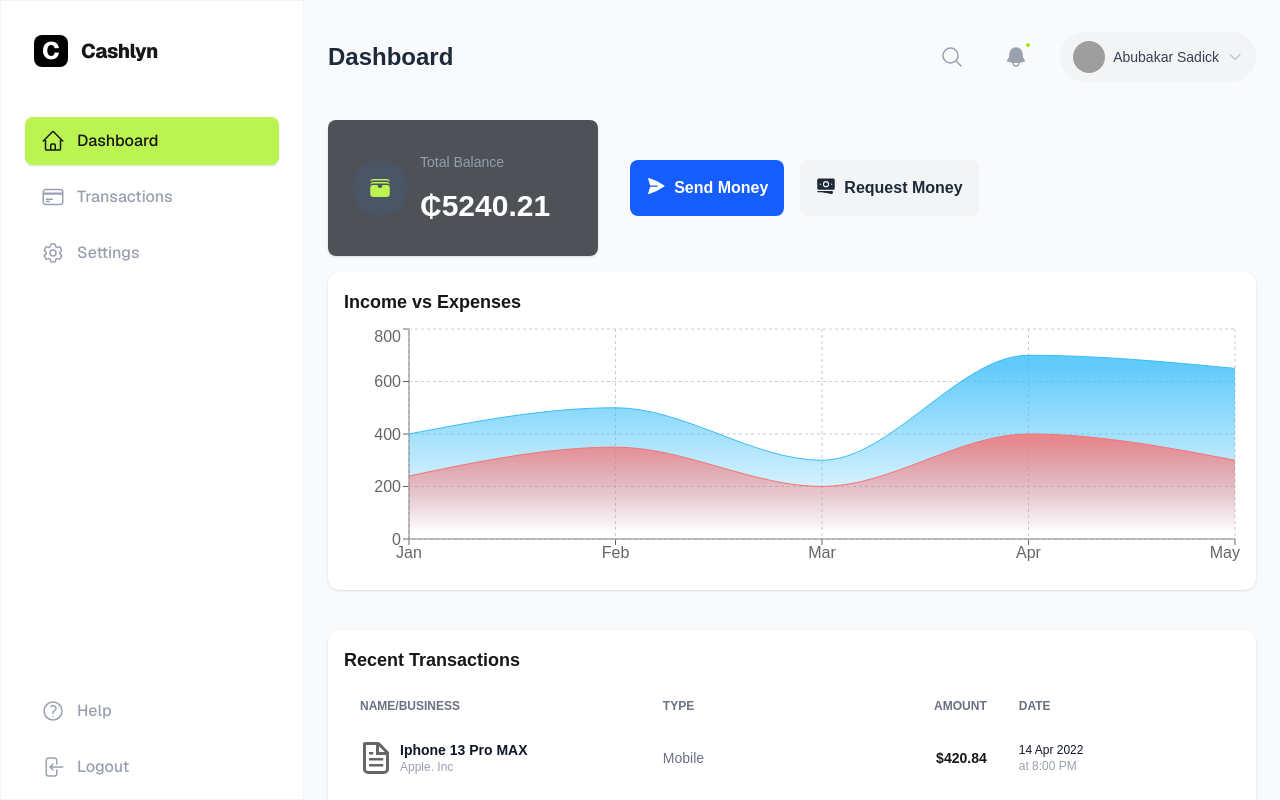
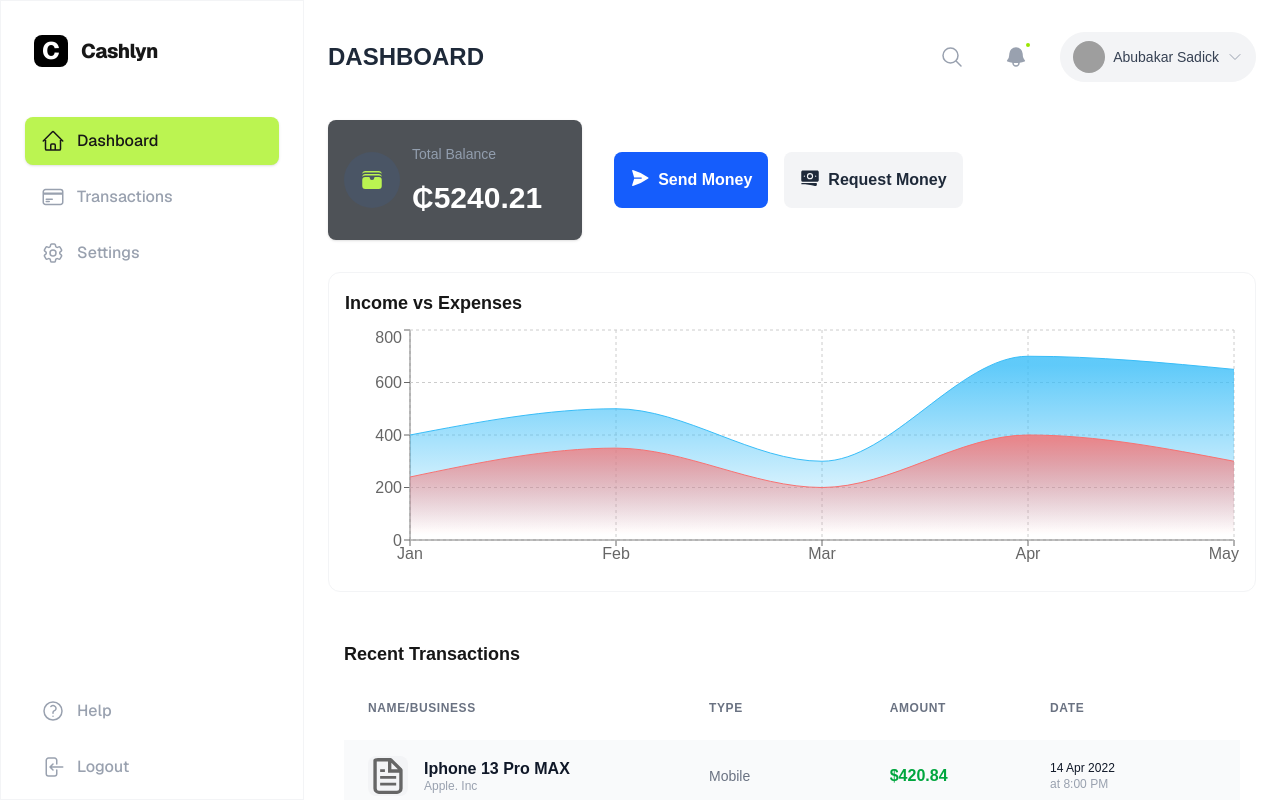
Before and after one commit to Sadiq-on-Codes/cashlyn, a Next.js app: page /dashboard in a window 1280 px wide. Shown: the top 800 px of the page. Built offline with nearby package versions, Linux system fonts and the light colour scheme; grey boxes are pictures that could not be loaded.

Commit message:
setting page heading from path

```diff
--- a/src/app/components/molecules/BalanceCard.tsx
+++ b/src/app/components/molecules/BalanceCard.tsx
@@ -8,7 +8,7 @@ type Props = {
 
 const BalanceCard: React.FC<Props> = ({ balance }) => {
   return (
-    <div className="flex items-center gap-3 bg-[#4E5257] py-8 pl-6 pr-12 shadow w-fit rounded-lg">
+    <div className="flex items-center gap-3 bg-[#4E5257] py-6 pl-4 pr-10 shadow w-fit rounded-lg">
       <div className="bg-gray-600 p-4 rounded-full">
         <WalletIcon className="w-6 h-6 text-lime-300" />
       </div>
--- a/src/app/components/organisms/TopBar.tsx
+++ b/src/app/components/organisms/TopBar.tsx
@@ -3,12 +3,14 @@ import React from "react";
 import Image from "next/image";
 import { ChevronDownIcon, MagnifyingGlassIcon } from "@heroicons/react/24/outline";
 import { BellIcon } from "@heroicons/react/24/solid";
+import { usePathname } from 'next/navigation';
 
-const TopBar: React.FC = () => {
+const TopBar = () => {
+const pageHeading = usePathname().slice(1);
   return (
-    <header className="flex items-center justify-between py-8 px-6 bg-gray-50">
+    <header className="flex items-center justify-between py-8 px-6 bg-white">
       {/* Title */}
-      <h1 className="text-2xl font-bold text-gray-800">Dashboard</h1>
+      <h1 className="text-2xl font-bold text-gray-800">{pageHeading.toUpperCase()}</h1>
       {/* Right section */}
       <div className="flex items-center gap-6">
         {/* App Switcher Button */}
--- a/src/app/components/organisms/TransactionTable.tsx
+++ b/src/app/components/organisms/TransactionTable.tsx
@@ -139,49 +139,56 @@ const TransactionTable: React.FC<Props> = ({
     <div className="overflow-x-auto">
       <table className="w-full text-sm text-left border-separate border-spacing-y-2">
         <thead>
-          <tr className="text-xs text-gray-500 border-b border-blue-100">
-            {showName && <th className="px-4 py-2">NAME/BUSINESS</th>}
-            {showType && <th className="px-4 py-2">TYPE</th>}
-            {showAmount && <th className="px-4 py-2 text-right">AMOUNT</th>}
-            {showDate && <th className="px-4 py-2">DATE</th>}
-            {showInvoiceId && <th className="px-4 py-2">INVOICE ID</th>}
-            {showAction && <th className="px-4 py-2">ACTION</th>}
+          <tr className="text-xs uppercase tracking-wider text-gray-500 border-b border-blue-100 bg-white">
+            {showName && <th className="px-6 py-4 font-bold">NAME/BUSINESS</th>}
+            {showType && <th className="px-6 py-4 font-bold">TYPE</th>}
+            {showAmount && <th className="px-6 py-4 font-bold">AMOUNT</th>}
+            {showDate && <th className="px-6 py-4 font-bold">DATE</th>}
+            {showInvoiceId && <th className="px-6 py-4 font-bold">INVOICE ID</th>}
+            {showAction && <th className="px-6 py-4 font-bold">ACTION</th>}
           </tr>
         </thead>
         <tbody>
-          {items.map((tx) => (
-            <tr key={tx.id} className="bg-white border-b border-blue-50 last:border-b-0">
+          {items.map((tx, idx) => (
+            <tr
+              key={tx.id}
+              className={`transition-all duration-150 ${
+                idx % 2 === 0 ? 'bg-gray-50' : 'bg-white'
+              } hover:bg-lime-50 border-b border-blue-50 last:border-b-0`}
+            >
               {showName && (
-                <td className="px-4 py-3 flex items-center gap-2 min-w-[200px]">
+                <td className="px-6 py-4 flex items-center gap-4 min-w-[220px]">
                   {tx.businessLogo && (
-                    <Image src={tx.businessLogo} alt={tx.business} width={32} height={32} className="rounded-md" />
+                    <div className="w-10 h-10 flex items-center justify-center bg-gray-100 rounded-lg overflow-hidden">
+                      <Image src={tx.businessLogo} alt={tx.business} width={36} height={36} className="rounded-lg" />
+                    </div>
                   )}
                   <div>
-                    <div className="font-semibold text-gray-900 text-sm leading-tight">{tx.name}</div>
+                    <div className="font-semibold text-gray-900 text-base leading-tight">{tx.name}</div>
                     <div className="text-xs text-gray-400 leading-tight">{tx.business}</div>
                   </div>
                 </td>
               )}
-              {showType && <td className="px-4 py-3 text-gray-500 min-w-[120px]">{tx.type}</td>}
+              {showType && <td className="px-6 py-4 text-gray-500 min-w-[120px]">{tx.type}</td>}
               {showAmount && (
-                <td className="px-4 py-3 text-right min-w-[120px]">
+                <td className="px-6 py-4 min-w-[120px]">
                   {tx.amount < 0 ? (
-                    <span className="text-red-600 font-semibold">~ ${Math.abs(tx.amount).toFixed(2)}</span>
+                    <span className="text-red-500 font-bold text-base">~ ${Math.abs(tx.amount).toFixed(2)}</span>
                   ) : (
-                    <span className="text-brand-black font-semibold">${tx.amount.toFixed(2)}</span>
+                    <span className="text-green-600 font-bold text-base">${tx.amount.toFixed(2)}</span>
                   )}
                 </td>
               )}
               {showDate && (
-                <td className="px-4 py-3 min-w-[160px]">
+                <td className="px-6 py-4 min-w-[160px]">
                   <div className="font-medium text-gray-900 text-xs">{tx.date}</div>
                   <div className="text-xs text-gray-400">at {tx.time}</div>
                 </td>
               )}
-              {showInvoiceId && <td className="px-4 py-3 text-gray-500 min-w-[120px]">{tx.invoiceId}</td>}
+              {showInvoiceId && <td className="px-6 py-4 text-gray-500 min-w-[120px]">{tx.invoiceId}</td>}
               {showAction && (
-                <td className="px-4 py-3">
-                  <button className="bg-lime-400 hover:bg-lime-500 text-white font-bold py-2 px-6 rounded-lg text-xs transition-all">
+                <td className="px-6 py-4">
+                  <button className="bg-lime-400 hover:bg-lime-500 text-white font-bold py-2 px-7 rounded-full text-xs shadow-md transition-all focus:outline-none focus:ring-2 focus:ring-lime-300">
                     {tx.actionLabel || 'View'}
                   </button>
                 </td>
--- a/src/app/dashboard/page.tsx
+++ b/src/app/dashboard/page.tsx
@@ -1,5 +1,3 @@
-// pages/dashboard.tsx
-import Head from 'next/head';
 import BalanceCard from '../components/molecules/BalanceCard';
 import QuickActions from '../components/molecules/QuickActions';
 import Chart from '../components/organisms/Chart';
@@ -8,27 +6,18 @@ import TransactionTable from '../components/organisms/TransactionTable';
 const Dashboard = () => {
   return (
     <>
-      <Head>
-        <title>Cashlyn | Dashboard</title>
-      </Head>
-
-      <main className="flex flex-col gap-4 p-6 bg-gray-50 min-h-screen">
-        {/* <h1 className="text-2xl font-bold mb-4">Dashboard</h1> */}
-
-        {/* Top: Balance + Actions */}
+      <main className="flex flex-col gap-8 p-6 bg-white min-h-screen">
         <div className="flex items-center flex-wrap gap-8">
           <BalanceCard balance={5240.21} />
           <QuickActions />
         </div>
 
-        {/* Chart */}
-        <div className="bg-white p-4 rounded-xl shadow mb-6">
+        <div className="bg-white p-4 rounded-xl border border-gray-100">
           <h2 className="text-lg font-semibold mb-2">Income vs Expenses</h2>
           <Chart />
         </div>
 
-        {/* Transactions */}
-        <div className="bg-white p-4 rounded-xl shadow">
+        <div className="bg-white p-4 rounded-xl">
           <h2 className="text-lg font-semibold mb-2">Recent Transactions</h2>
           <TransactionTable records={4} showInvoiceId={false} showAction={false} />
         </div>
--- a/src/app/transactions/page.tsx
+++ b/src/app/transactions/page.tsx
@@ -1,5 +1,4 @@
 import TransactionTable from '../components/organisms/TransactionTable';
-
 
 const Transactions = () => {
     return (
```
